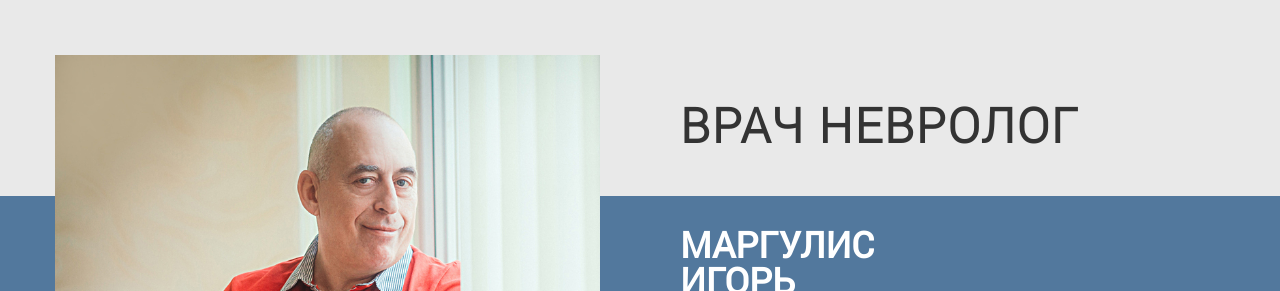
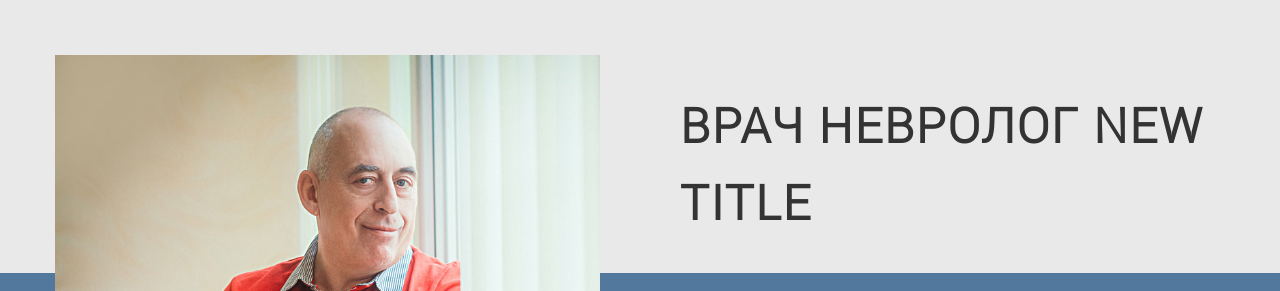
Before and after one commit to abzats4/Margulis, a plain HTML site: page index.html in a window 1280 px wide. Shown: the top 291 px of the page. Drawn offline with Linux system fonts and the light colour scheme.

Commit message:
second commit

```diff
--- a/index.html
+++ b/index.html
@@ -8,7 +8,7 @@
 
 	<meta charset="utf-8">
 
-	<title>Невролог Маргулис И.В.</title>
+	<title>Невролог Маргулис И.В. new title</title>
 	<meta name="description" content="">
 
 
@@ -37,7 +37,7 @@
 						</div>
 					</div>
 				</div>
-				<div class="col-md-6"><h1>Врач Невролог</h1></div>
+				<div class="col-md-6"><h1>Врач Невролог new title</h1></div>
 			</div>
 		</div>
 		<div class="container_fluid header_blue_line">
```
